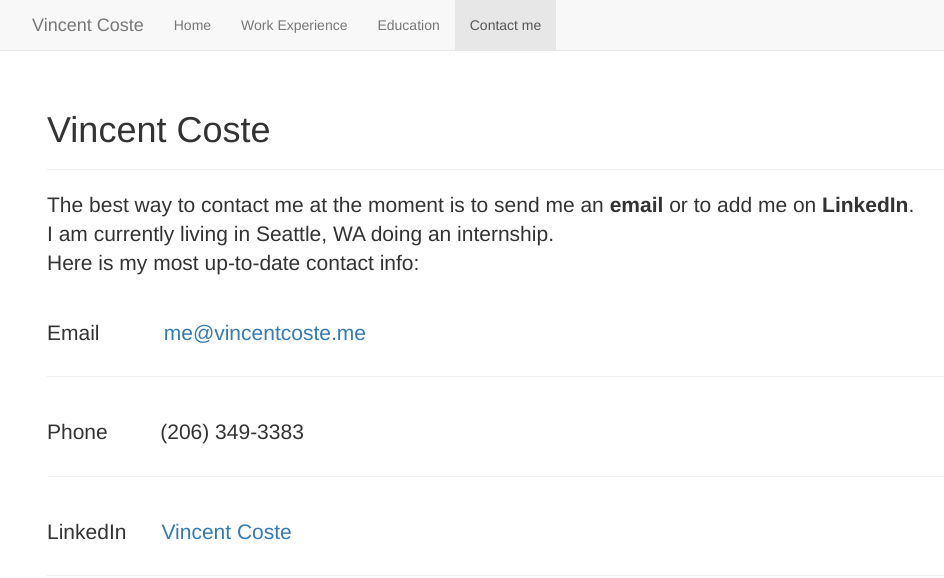
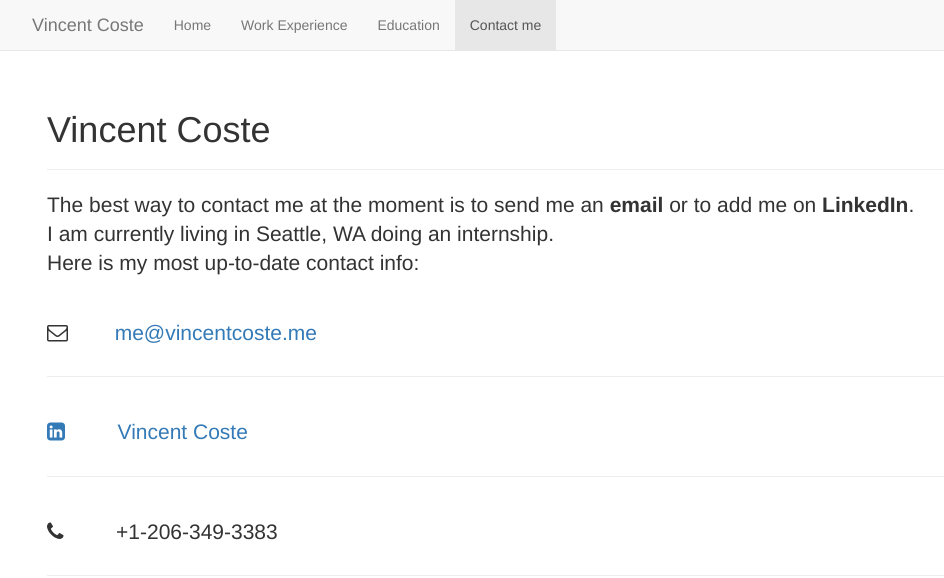
Before and after one commit to vcoste/mygithubpage, a plain HTML site: page contact.html in a window 1280 px wide. Shown: the whole page, without its empty margins (38-982 px from the left). Drawn offline with nearby package versions, Linux system fonts and the light colour scheme.

Commit message:
changed contact me page

```diff
--- a/contact.html
+++ b/contact.html
@@ -9,6 +9,7 @@
     <link rel="icon" href="./favicon.ico">
     <title>Vincent Coste</title>
 
+    <link href="http://maxcdn.bootstrapcdn.com/font-awesome/4.2.0/css/font-awesome.min.css" rel="stylesheet">
     <link href="./stylesheets/bootstrap.min.css" rel="stylesheet">
     <link href="./stylesheets/navbar-fixed-top.css" rel="stylesheet">
   </head>
@@ -54,22 +55,16 @@
         <p class="lead">The best way to contact me at the moment is to send me an <b>email</b> or to add me on <b>LinkedIn</b>. </br>I am currently living in Seattle, WA doing an internship. </br>Here is my most up-to-date contact info:</p>
 
         <div class="page-header">
-          <p class="lead">Email &nbsp;&nbsp;&nbsp;&nbsp;&nbsp;&nbsp;&nbsp;&nbsp;&nbsp; <a href="mailto:me@vincentcoste.me">me@vincentcoste.me</a></p>
+          <p class="lead"><i class="fa fa-envelope-o"></i> &nbsp;&nbsp;&nbsp;&nbsp;&nbsp;&nbsp; <a href="mailto:me@vincentcoste.me">me@vincentcoste.me</a></p>
         </div>
         <div class="page-header">
-          <p class="lead">Phone &nbsp;&nbsp;&nbsp;&nbsp;&nbsp;&nbsp;&nbsp;&nbsp;(206) 349-3383</p>
+          <p class="lead"><a href="http://www.linkedin.com/pub/vincent-coste/31/8b3/129/"><i class="fa fa-linkedin-square"></i></a> &nbsp;&nbsp;&nbsp;&nbsp;&nbsp;&nbsp;&nbsp;&nbsp;<a href="http://www.linkedin.com/pub/vincent-coste/31/8b3/129/">Vincent Coste</a></p>
+
         </div>
-         <div class="page-header">
-          <p class="lead">LinkedIn &nbsp;&nbsp;&nbsp;&nbsp;&nbsp;<a href="http://www.linkedin.com/pub/vincent-coste/31/8b3/129/">Vincent Coste</a></p>
+        <div class="page-header">
+          <p class="lead"><i class="fa fa-phone"></i> &nbsp;&nbsp;&nbsp;&nbsp;&nbsp;&nbsp;&nbsp;&nbsp;+1-206-349-3383</p>
         </div>
-        <!-- <div class="page-header">
-          <p class="lead">LinkedIn </p>
-          <script type="IN/MemberProfile" data-id="https://www.linkedin.com/pub/vincent-coste/31/8b3/129" data-format="click" data-text="Vincent Coste"></script>
-          <script src="//platform.linkedin.com/in.js" type="text/javascript"></script>
 
-
-          <span class="IN-widget" style="line-height: 1; vertical-align: baseline; display: inline-block;"><span style="padding: 0px !important; margin: 0px !important; text-indent: 0px !important; display: inline-block !important; vertical-align: baseline !important;"><span id="li_ui_li_gen_1413183196053_0" class="li-connect-widget"><a id="li_ui_li_gen_1413183196053_0-link" class="li-connect-link" href="javascript:void(0);"><span id="li_ui_li_gen_1413183196053_0-mark" class="li-connect-mark"></span></a> <a class="li-connect-link" href="javascript:void(0);"><span id="li_ui_li_gen_1413183196053_0-text" class="li-connect-text">Vincent Coste</span></a></span></span></span>
-        </div> -->
 
 
     </div> <!-- /container -->
```
